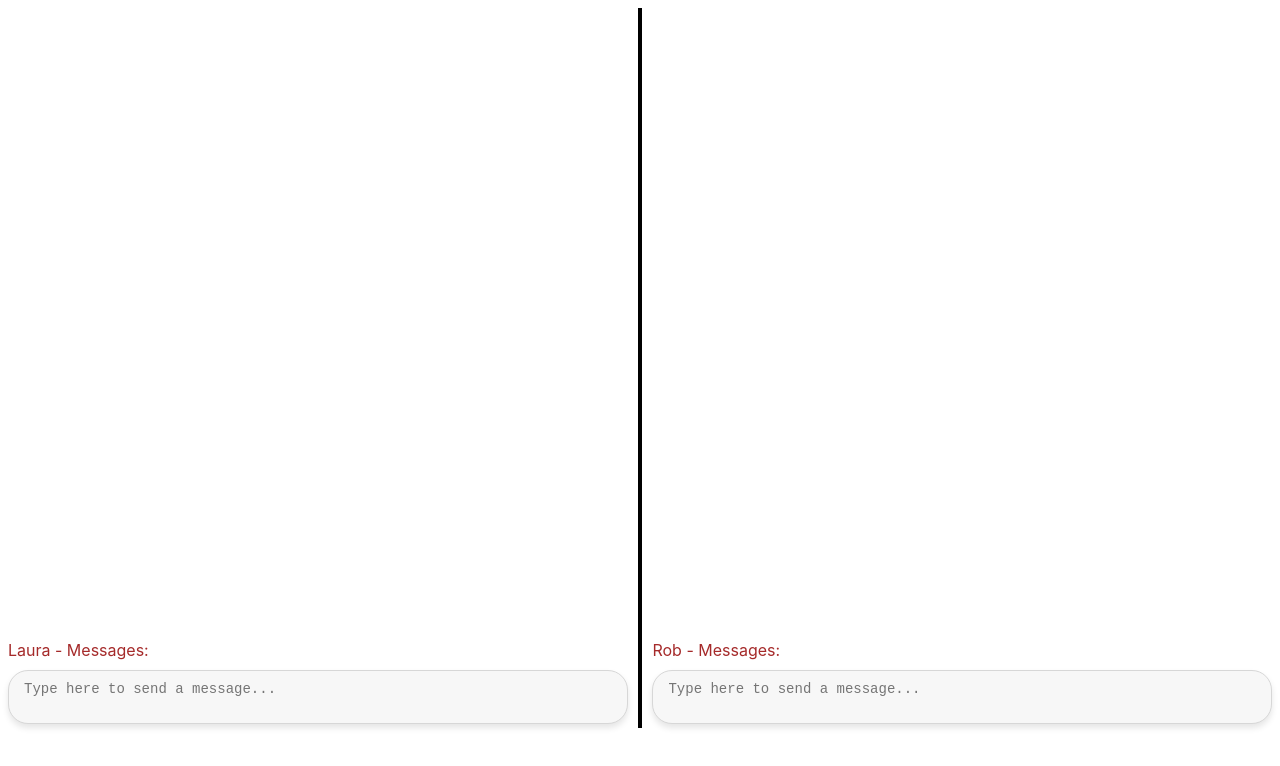
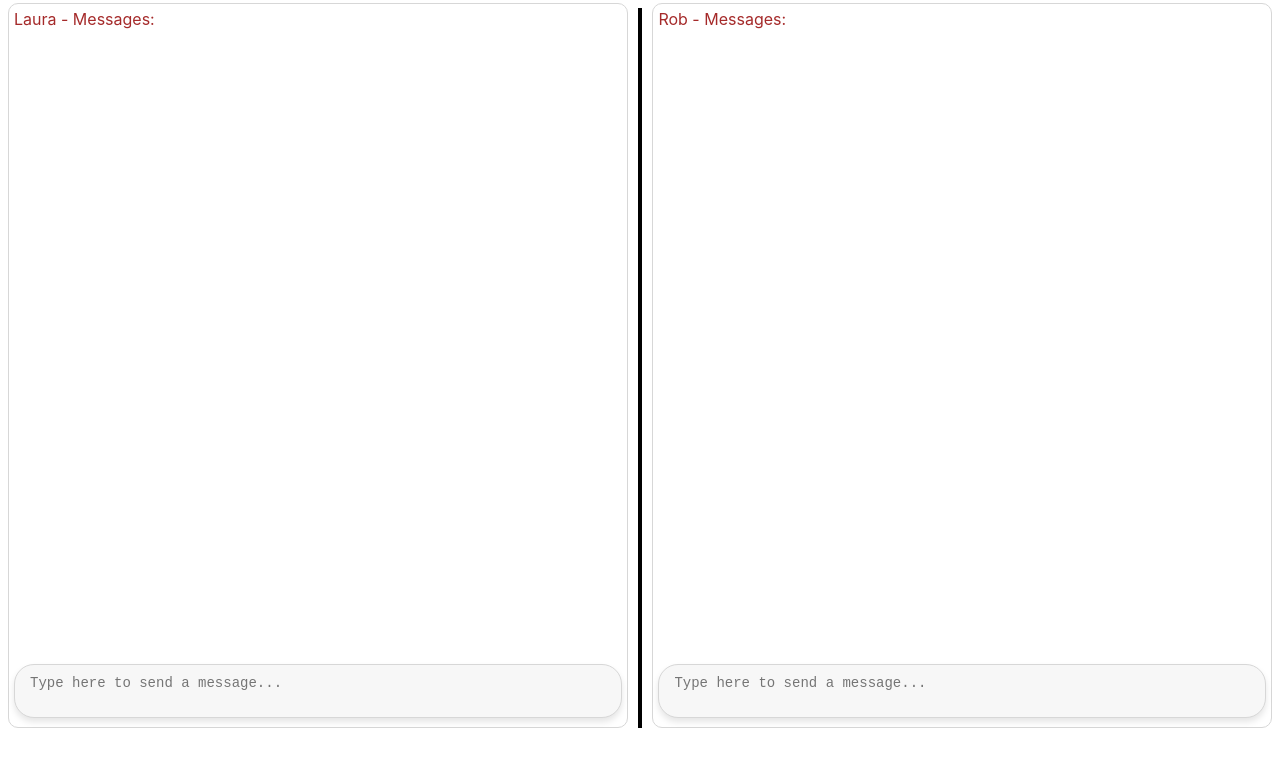
Before and after one commit to ndziuban/ChatApp, a React app: page / in a window 1280 px wide. Built offline with nearby package versions, Linux system fonts and the light colour scheme.

Commit message:
Scroll on chat window

```diff
--- a/app/components/ChatWindow/index.js
+++ b/app/components/ChatWindow/index.js
@@ -10,10 +10,15 @@ class ChatWindow extends React.PureComponent {
     super(props);
     this.onSubmit = this.onSubmit.bind(this);
     this.onChange = this.onChange.bind(this);
+    this.messageEnd = React.createRef();
+  }
+
+  componentDidUpdate() {
+    this.messageEnd.current.scrollIntoView(false);
   }
 
   onSubmit(message) {
-    this.props.onSubmit(this.props.sender, message)
+    this.props.onSubmit(this.props.sender, message);
   }
 
   onChange() {
@@ -25,10 +30,15 @@ class ChatWindow extends React.PureComponent {
 
     return (
       <div className="chat-window">
-        {sender} - Messages:
-        <div className="chat-window__message-container">
-          { messages.map(msg => <Message text={msg.text} isOwnMessage={msg.sender_id === sender} />) }
-          { receiverIsTyping && <Message text={`${receiver} is typing...`} isOwnMessage={false} isTypingMessage /> }
+        <div className="chat-window__header">
+          <span>{sender} - Messages:</span>
+        </div>
+        <div className="overflow-content">
+          <div className="chat-window__message-container">
+            { messages.map(msg => <Message text={msg.text} isOwnMessage={msg.sender_id === sender} />) }
+            { receiverIsTyping && <Message text={`${receiver} is typing...`} isOwnMessage={false} isTypingMessage /> }
+            <div ref={this.messageEnd} />
+          </div>
         </div>
         <InputArea onChange={this.onChange} onSubmit={this.onSubmit} />
       </div>
--- a/app/components/ChatWindow/styles.scss
+++ b/app/components/ChatWindow/styles.scss
@@ -1,10 +1,24 @@
 .chat-window {
   width: 100%;
+  height: 99%;
   align-self: flex-end;
+  display: flex;
+  justify-content: flex-end;
+  flex-direction: column;
+  border: 1px solid #d7d7d7;
+  padding: 5px;
+  border-radius: 10px;
 
-  &__message-container {
-    display: flex;
-    flex-direction: column;
+  .overflow-content {
+    height: 100%;
+    overflow-y: auto;
     padding: 5px 0;
+
+    .chat-window__message-container {
+      display: flex;
+      flex-direction: column;
+      justify-content: flex-end;
+      min-height: 100%;
+    }
   }
 }
--- a/app/components/Message/styles.scss
+++ b/app/components/Message/styles.scss
@@ -22,5 +22,7 @@
   &.typing {
     font-style: italic;
     color: #999;
+    border: none;
+    background: none;
   }
 }
```
